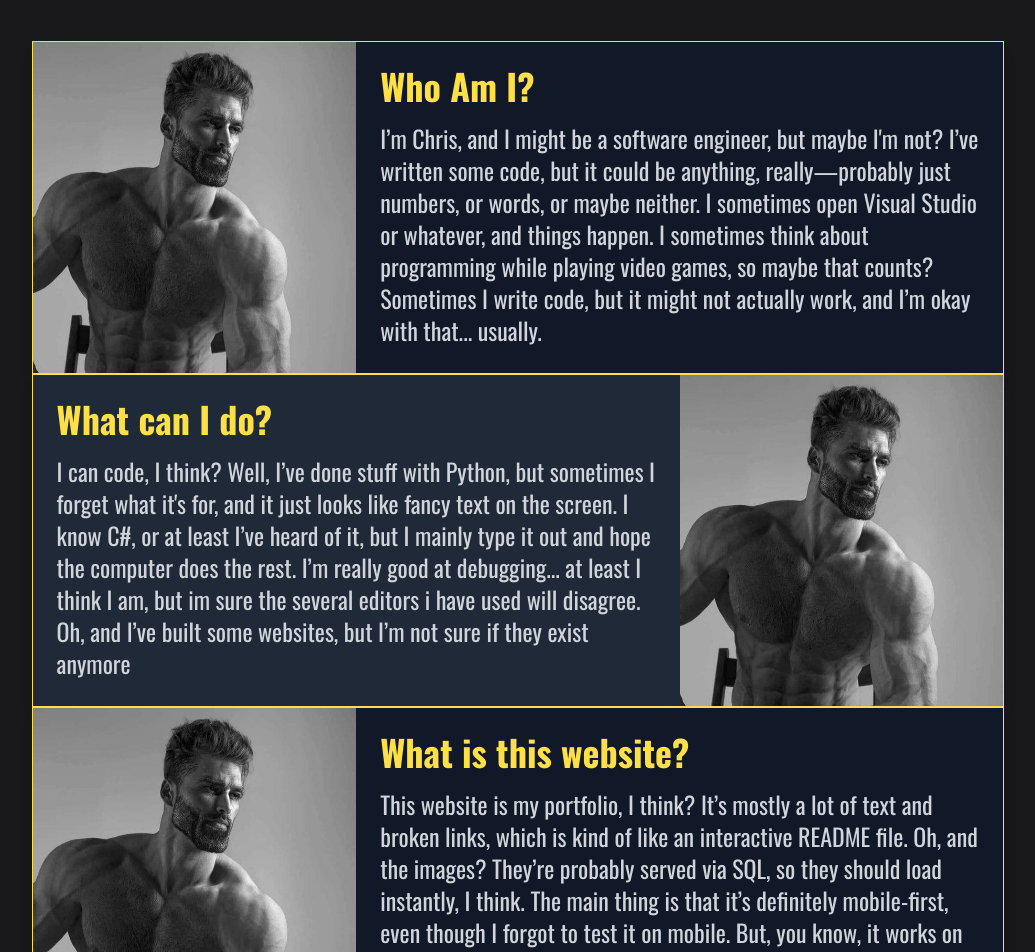
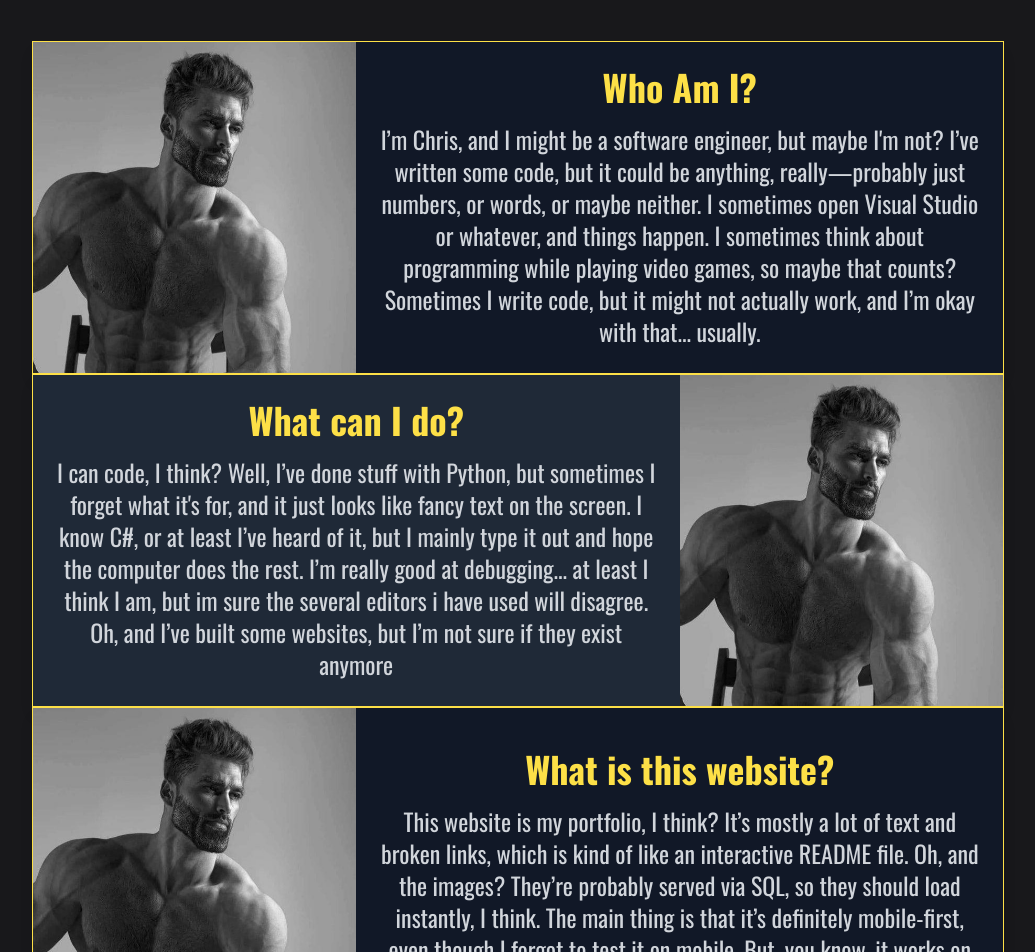
Before and after one commit to Dikiv/Brighter-Website, a Next.js app in the folder nextjs-dashboard/: page /about in a window 1280 px wide. Shown: the part 260-1212 px from the top of the page, without its empty margins (122-1157 px from the left). Built offline with nearby package versions, Linux system fonts and the light colour scheme; a web font is replaced by a local one.

Commit message:
fixed text on about cards

```diff
--- a/nextjs-dashboard/app/about/page.tsx
+++ b/nextjs-dashboard/app/about/page.tsx
@@ -13,7 +13,6 @@ export default function Page() {
             <div className="flex flex-col items-center w-full">
                 {/* Card 1 */}
             <div
-
             className={`${oswald.className} flex flex-col md:flex-row w-4/5 bg-gray-900 shadow-lg border border-yellow-300 overflow-hidden`}
             >
             {/* Image Section */}
@@ -26,11 +25,12 @@ export default function Page() {
             </div>
 
             {/* Text Section */}
-                <div className="flex-1 p-6 flex flex-col">
-                    <h2 className="text-2xl md:text-3xl lg:text-4xl font-bold text-yellow-300 mb-4">
+            <div className="flex-1 p-6 flex flex-col justify-between">
+                <div className="flex-1 flex flex-col justify-center space-y-4">
+                <h2 className="text-2xl md:text-3xl lg:text-4xl font-bold text-yellow-300 text-center">
                     Who Am I?
                 </h2>
-                    <p className="text-lg md:text-xl lg:text-2xl text-gray-300">
+                <p className="text-lg md:text-xl lg:text-2xl text-gray-300 text-center">
                     I’m Chris, and I might be a software engineer, but maybe I'm not? I’ve
                     written some code, but it could be anything, really—probably just
                     numbers, or words, or maybe neither. I sometimes open Visual Studio or
@@ -40,14 +40,18 @@ export default function Page() {
                 </p>
                 </div>
             </div>
+            </div>
+
 
                 {/* Card 2 */}
                 <div className={`${oswald.className} flex flex-col md:flex-row w-4/5 bg-gray-800 shadow-lg border border-yellow-300 overflow-hidden`}
                 >
                     {/* Text Section */}
-                    <div className="flex-1 p-6">
-                    <h2 className="text-2xl md:text-3xl lg:text-4xl font-bold text-yellow-300 mb-4">What can I do?</h2>
-                        <p className="text-lg md:text-xl lg:text-2xl text-gray-300">
+                    <div className="flex-1 p-6 flex flex-col justify-between">
+                    <div className="flex-1 flex flex-col justify-center space-y-4">
+                    <h2 className="text-2xl md:text-3xl lg:text-4xl font-bold text-yellow-300 text-center">
+                        What can I do?</h2>
+                        <p className="text-lg md:text-xl lg:text-2xl text-gray-300 text-center">
                         I can code, I think? Well, I’ve done stuff with Python, but sometimes I forget what it's for,
                         and it just looks like fancy text on the screen. I know C#, or at least I’ve heard of it,
                         but I mainly type it out and hope the computer does the rest.
@@ -55,6 +59,7 @@ export default function Page() {
                         but im sure the several editors i have used will disagree. Oh, and I’ve built some websites,
                         but I’m not sure if they exist anymore
                         </p>
+                    </div>
                     </div>
                     {/* Image Section */}
                 <div className="w-full md:w-1/3">
@@ -78,9 +83,11 @@ export default function Page() {
                 />
                 </div>
                     {/* Text Section */}
-                    <div className="flex-1 p-6">
-                        <h2 className="text-2xl md:text-3xl lg:text-4xl font-bold text-yellow-300 mb-4">What is this website?</h2>
-                        <p className="text-lg md:text-xl lg:text-2xl text-gray-300">
+                    <div className="flex-1 p-6 flex flex-col justify-between">
+                    <div className="flex-1 flex flex-col justify-center space-y-4">
+                    <h2 className="text-2xl md:text-3xl lg:text-4xl font-bold text-yellow-300 text-center">
+                        What is this website?</h2>
+                        <p className="text-lg md:text-xl lg:text-2xl text-gray-300 text-center">
 
                         This website is my portfolio, I think? It’s mostly a lot of text and broken links,
                         which is kind of like an interactive README file.
@@ -89,6 +96,7 @@ export default function Page() {
                              even though I forgot to test it on mobile.
                         But, you know, it works on my laptop, so it must be good enough.
                         </p>
+                    </div>
                 </div>
                 </div>
             </div>
```
Lines whose indentation alone changed are shown as unchanged.
